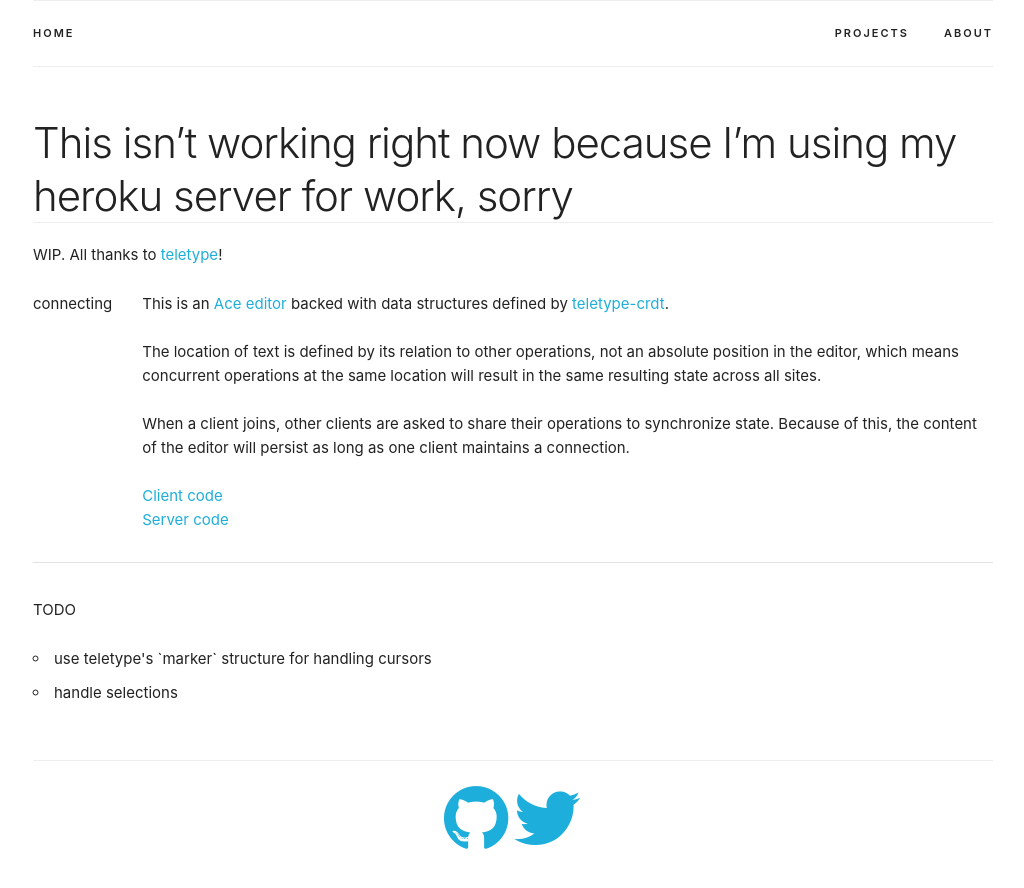
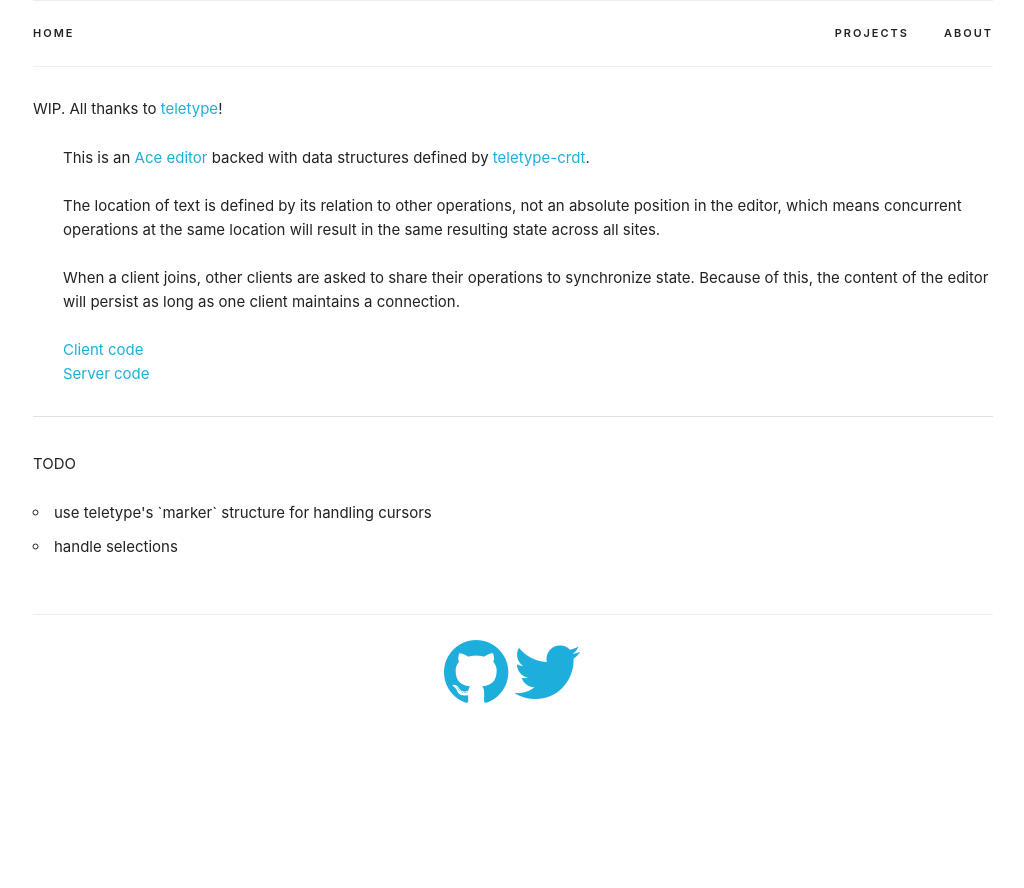
Before and after one commit to anderoonies/anderoonies.github.io, a Jekyll site: the page built from _projects/crdt.md, in a window 1280 px wide. Shown: the top 888 px of the page, without its empty margins (127-1151 px from the left). Built offline with Jekyll 4.4.1, drawn with Linux system fonts in a browser that asks for light colours; nearby versions of some CDN libraries; some of the changed lines change nothing that is shown.

Commit message:
update link to crdt js

```diff
--- a/_projects/crdt.md
+++ b/_projects/crdt.md
@@ -4,8 +4,6 @@
 excerpt: Collaborative editing with conflict free replicated data types
 photo_url: /projects/crdt/crdt.png
 ---
-
-## This isn't working right now because I'm using my heroku server for work, sorry
 
 WIP. All thanks to [teletype](https://github.com/atom/teletype)!
 
@@ -36,4 +34,4 @@
 </div>
 
 <link rel="stylesheet" href="/projects/crdt/crdt.css" type="text/css">
-<script src="/projects/crdt/bundle.js"></script>
+<script src="/projects/crdt/bundle.min.js"></script>
```
